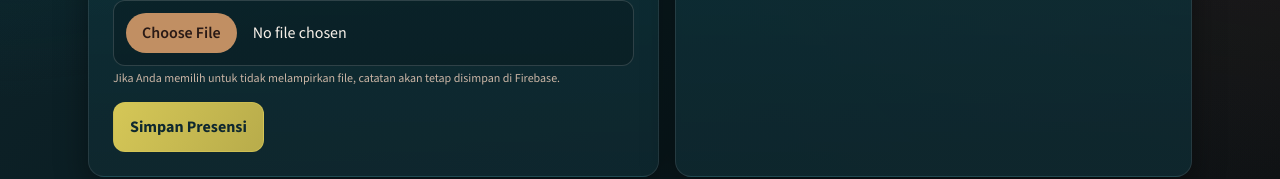
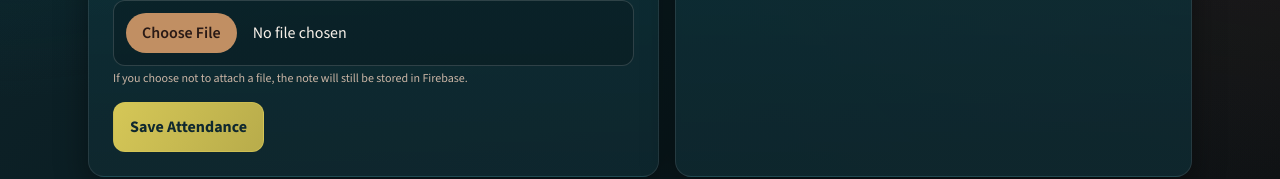
Before and after one commit to ishimafiitb26/is-2026, a Next.js app: page /attendance in a window 1280 px wide. Shown: the part 1229-1408 px from the top of the page. Built offline with nearby package versions, Linux system fonts and the light colour scheme; no server answers; the database is empty; sample sign-in values are in the browser's storage.

Commit message:
feat: default lang

```diff
--- a/src/components/I18nProvider.tsx
+++ b/src/components/I18nProvider.tsx
@@ -13,12 +13,12 @@ const I18nContext = createContext<I18nContextValue | null>(null);
 
 export function I18nProvider({ children }: { children: React.ReactNode }) {
   const [language, setLanguageState] = useState<Language>(() => {
-    if (typeof window === "undefined") return "id";
+    if (typeof window === "undefined") return "en";
     const stored = localStorage.getItem("is2026-language");
     if (stored && languages.includes(stored as Language)) {
       return stored as Language;
     }
-    return "id";
+    return "en";
   });
 
   const setLanguage = (nextLanguage: Language) => {
```
